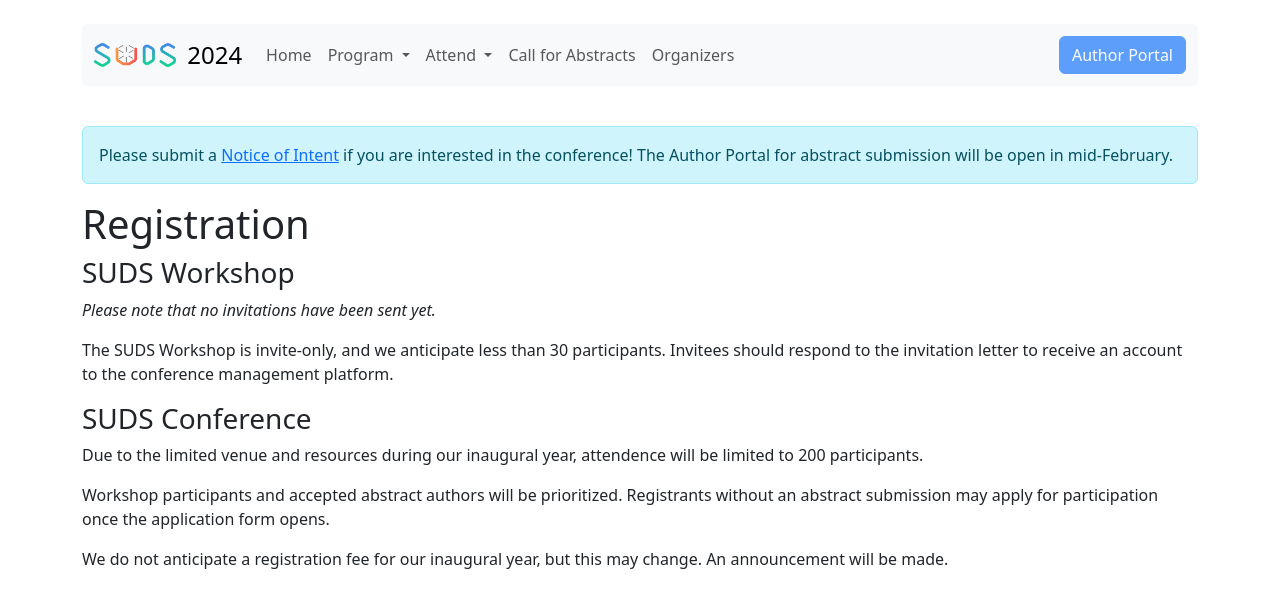
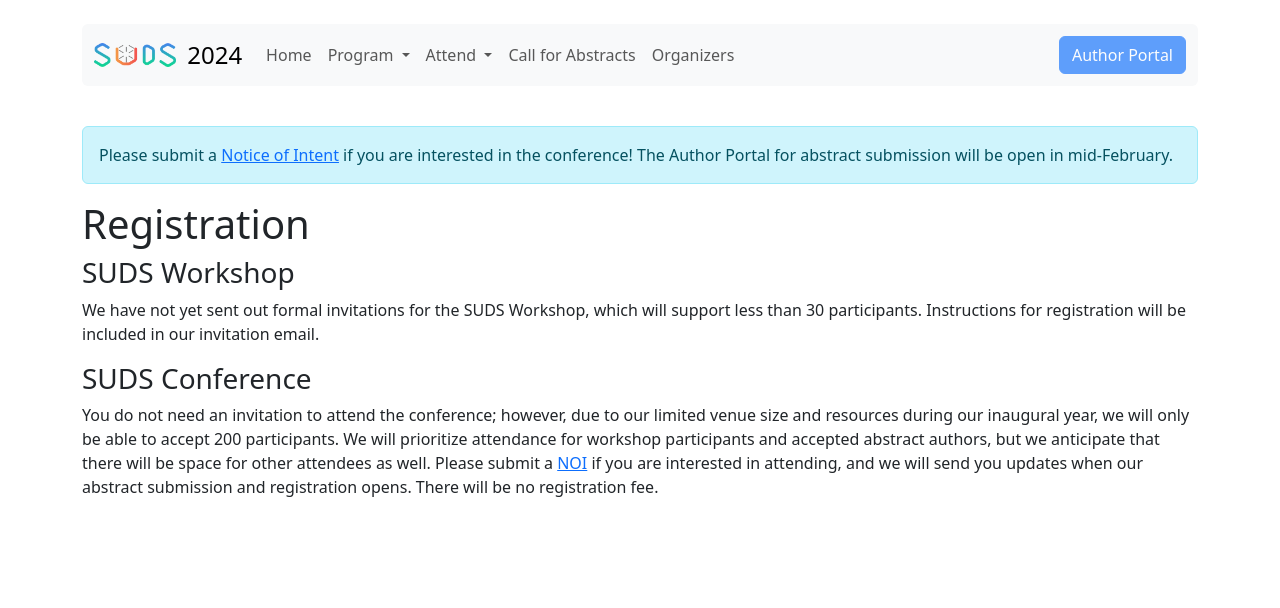
Before and after one commit to JPLMLIA/sudsconf, a Jekyll site: the page built from attend/register.md, in a window 1280 px wide. Shown: the top 608 px of the page. Built offline with Jekyll 4.4.1, drawn with Linux system fonts in a browser that asks for light colours; a script that is not in the unit is left out; comment, search, counter and statistics services are not loaded.

Commit message:
Updated registration info.

```diff
--- a/attend/register.md
+++ b/attend/register.md
@@ -8,14 +8,8 @@ toc: False
 
 ### SUDS Workshop
 
-*Please note that no invitations have been sent yet.*
-
-The SUDS Workshop is invite-only, and we anticipate less than 30 participants. Invitees should respond to the invitation letter to receive an account to the conference management platform.
+We have not yet sent out formal invitations for the SUDS Workshop, which will support less than 30 participants. Instructions for registration will be included in our invitation email.
 
 ### SUDS Conference
 
-Due to the limited venue and resources during our inaugural year, attendence will be limited to 200 participants.
-
-Workshop participants and accepted abstract authors will be prioritized. Registrants without an abstract submission may apply for participation once the application form opens.
-
-We do not anticipate a registration fee for our inaugural year, but this may change. An announcement will be made.
+You do not need an invitation to attend the conference; however, due to our limited venue size and resources during our inaugural year, we will only be able to accept 200 participants. We will prioritize attendance for workshop participants and accepted abstract authors, but we anticipate that there will be space for other attendees as well. Please submit a [NOI](https://forms.gle/qua7ytCEXyGRP7gs6) if you are interested in attending, and we will send you updates when our abstract submission and registration opens. There will be no registration fee.
```
